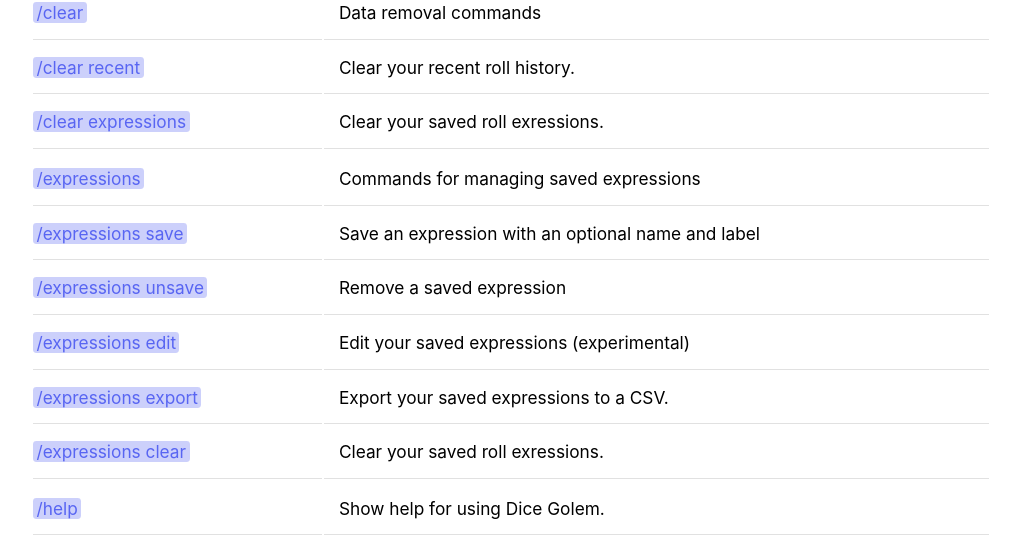
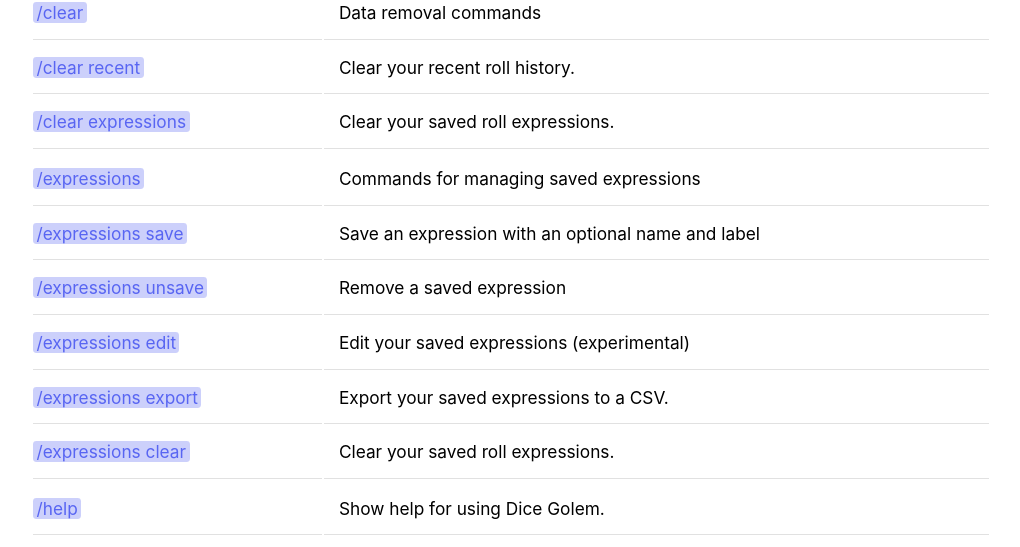
Before and after one commit to travis-g/dice-golem, a Jekyll site: the page built from docs/commands.html, in a window 1280 px wide. Shown: the part 405-952 px from the top of the page, without its empty margins (129-1149 px from the left). Built offline with Jekyll 4.4.1, drawn with Linux system fonts in a browser that asks for light colours.

Commit message:
docs: fix description typo

```diff
--- a/docs/_data/commands.yml
+++ b/docs/_data/commands.yml
@@ -126,7 +126,7 @@
       description: Clear your recent roll history.
     - type: 1
       name: expressions
-      description: Clear your saved roll exressions.
+      description: Clear your saved roll expressions.
 - default_member_permissions: ~
   type: 1
   name: buttons
@@ -191,7 +191,7 @@
       description: Export your saved expressions to a CSV.
     - type: 1
       name: clear
-      description: Clear your saved roll exressions.
+      description: Clear your saved roll expressions.
 - default_member_permissions: ~
   type: 3
   name: Save Expression
```
